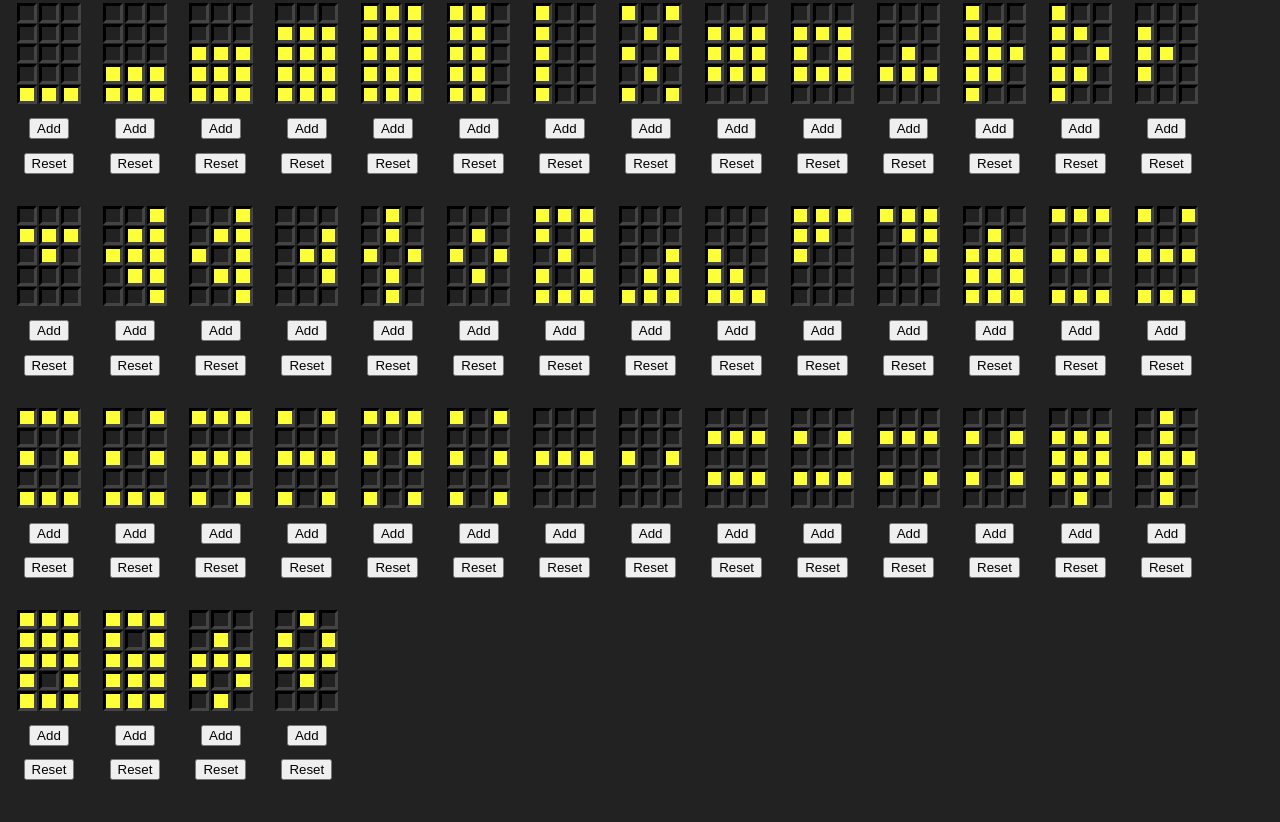
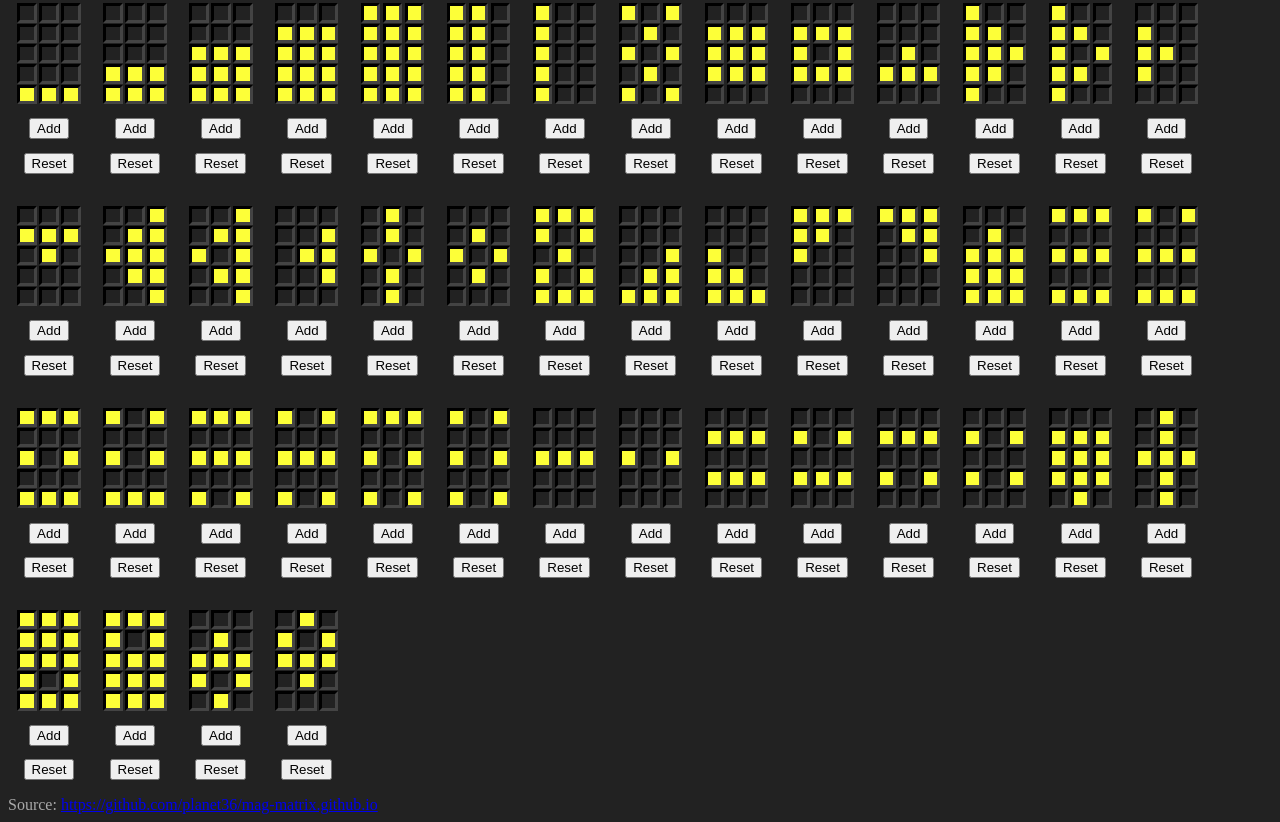
Before and after one commit to planet36/mag-matrix, a plain HTML site: page index.html in a window 1280 px wide. Shown: the part 1965-2787 px from the top of the page. Drawn offline with Linux system fonts and the light colour scheme.

Commit message:
Add link to repo

```diff
--- a/index.html
+++ b/index.html
@@ -1,7 +1,5 @@
 <!DOCTYPE html>
 <html lang="en">
-
-<!-- https://github.com/planet36/mag-matrix -->
 
 <head>
 
@@ -1940,6 +1938,10 @@ function append_char_code(form_name) {
 		-->
 	</div>
 
+	<div>
+		Source: <a href="https://github.com/planet36/mag-matrix.github.io">https://github.com/planet36/mag-matrix.github.io</a>
+	</div>
+
 </body>
 
 </html>
```
